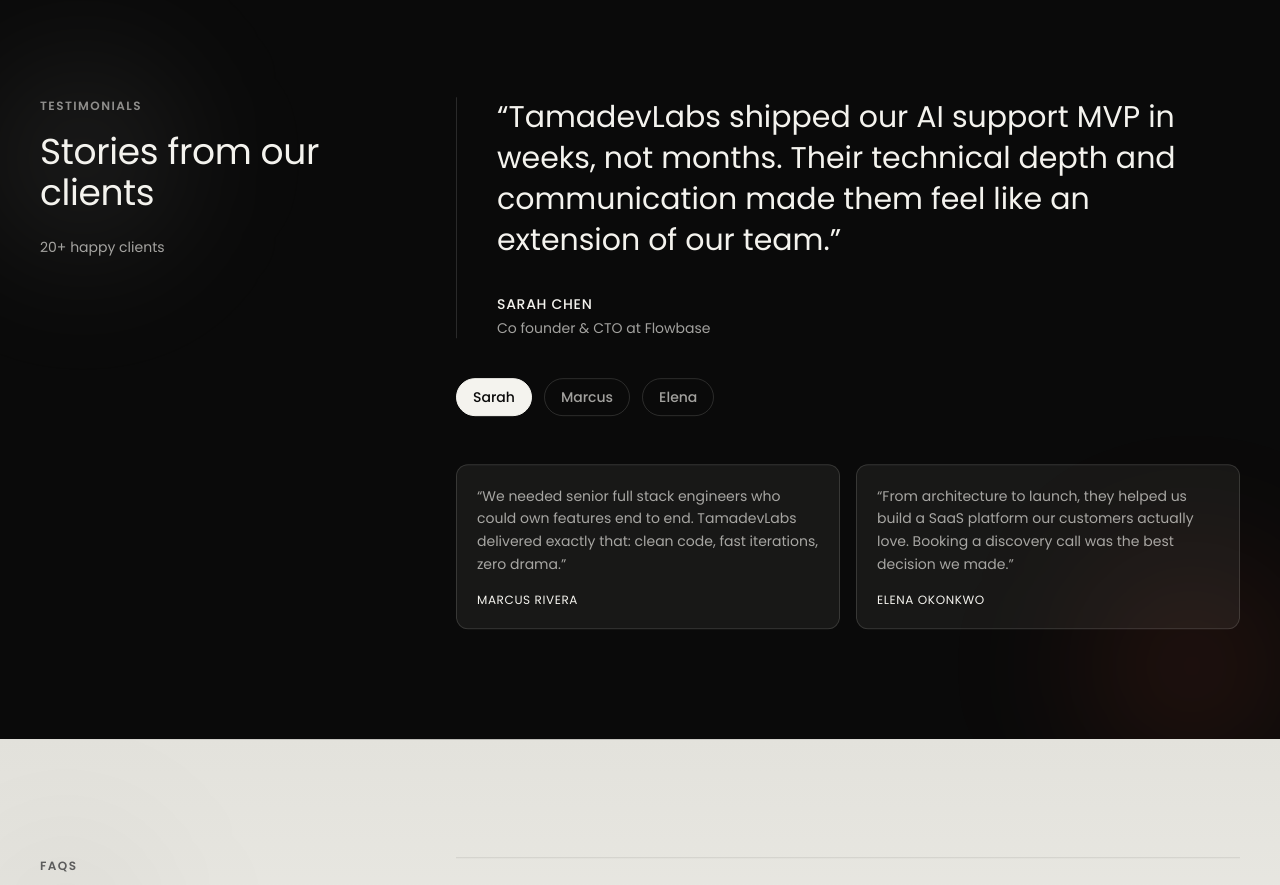
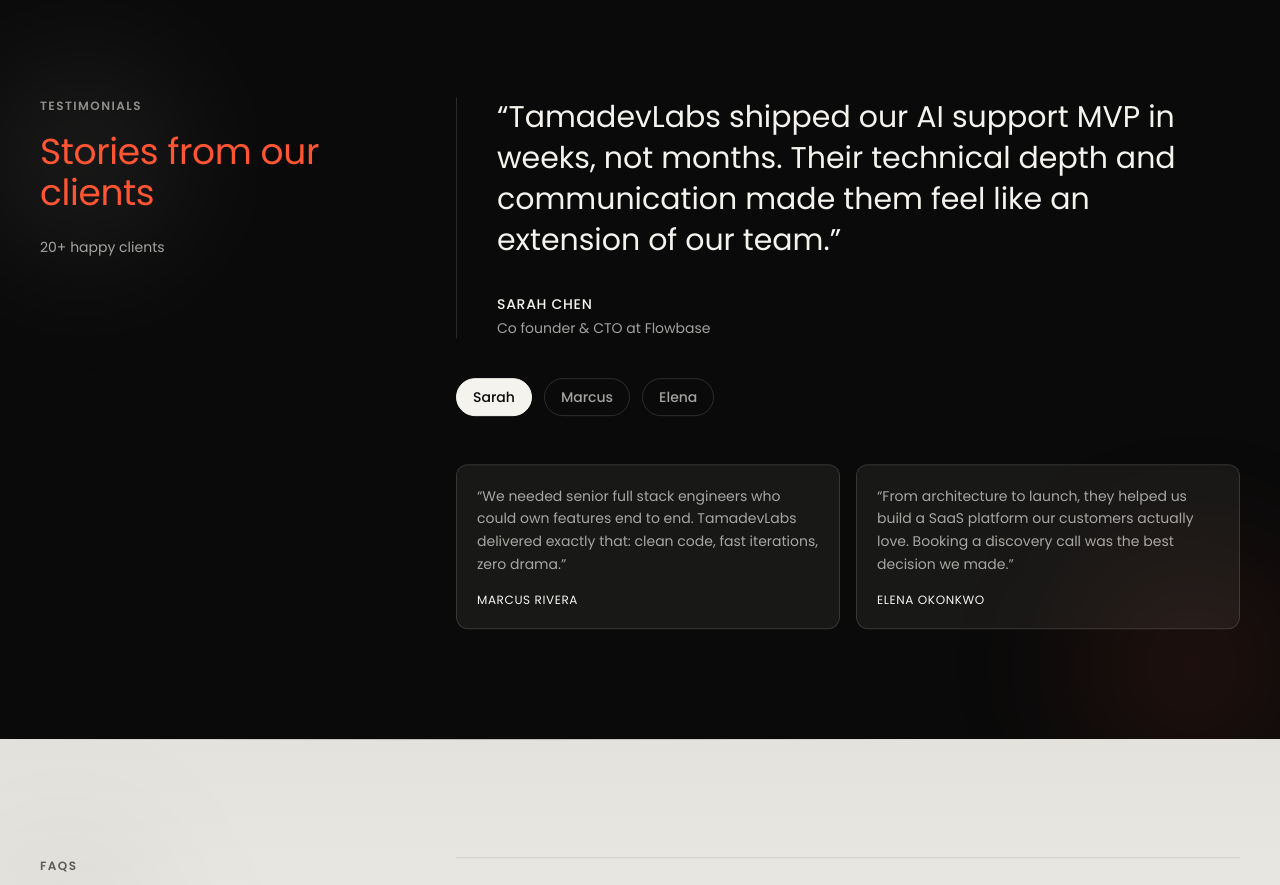
Before and after one commit to KylianGod/tamadevlabs, a Next.js app: page / in a window 1280 px wide. Shown: the part 3700-4585 px from the top of the page. Built offline with nearby package versions, Linux system fonts and the light colour scheme; no server answers.

Commit message:
Force orange accent on testimonials heading over ink section styles.

```diff
--- a/src/components/home/TestimonialsSection.tsx
+++ b/src/components/home/TestimonialsSection.tsx
@@ -13,7 +13,7 @@ export function TestimonialsSection() {
       <div className="grid gap-12 lg:grid-cols-12">
         <div className="lg:col-span-4">
           <p className="eyebrow mb-4">Testimonials</p>
-          <h2 className="heading-md text-[var(--accent)]">Stories from our clients</h2>
+          <h2 className="heading-md !text-[var(--accent)]">Stories from our clients</h2>
           <p className="mt-6 text-sm text-on-dark-muted">20+ happy clients</p>
         </div>
 
```
